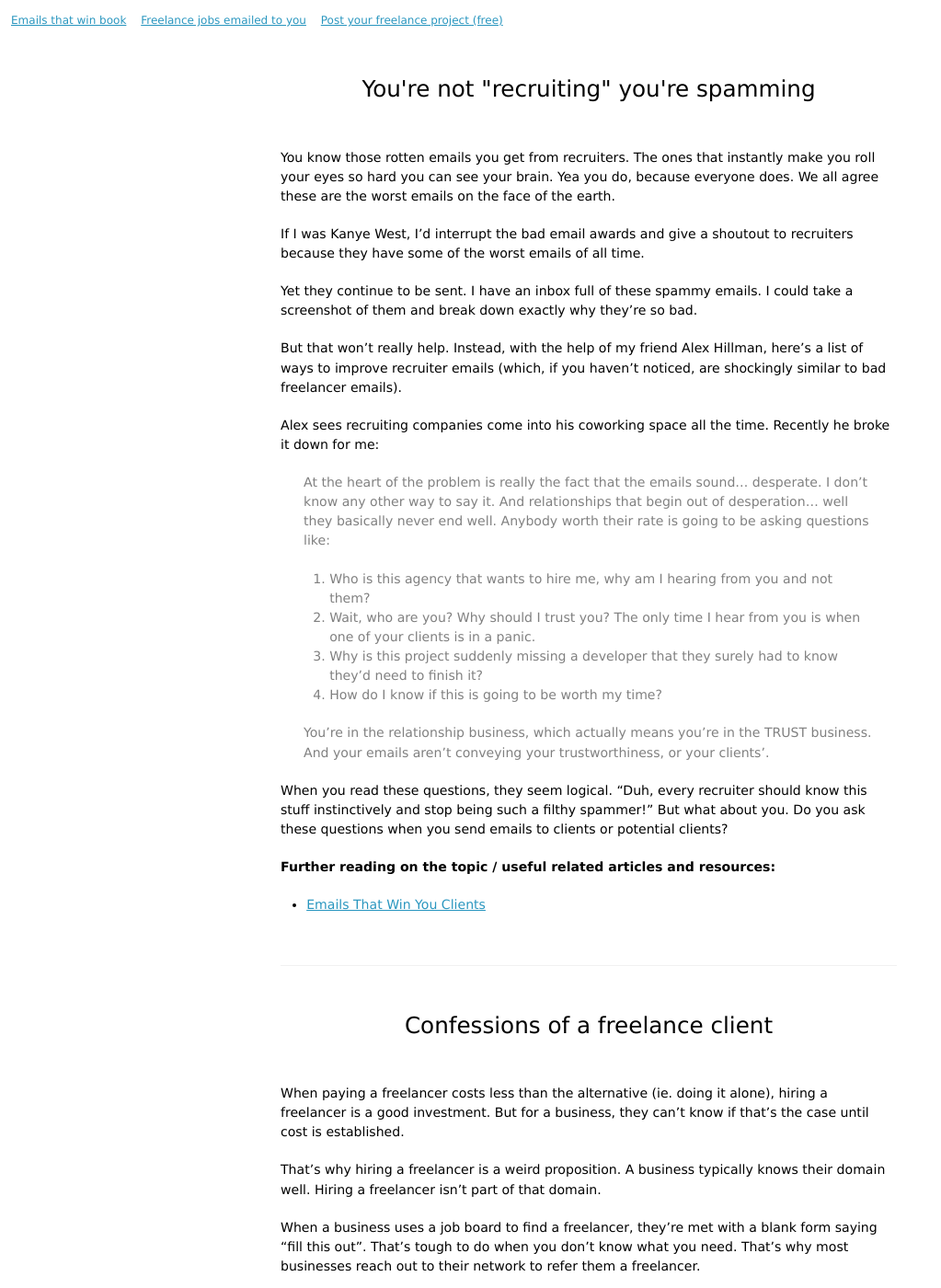
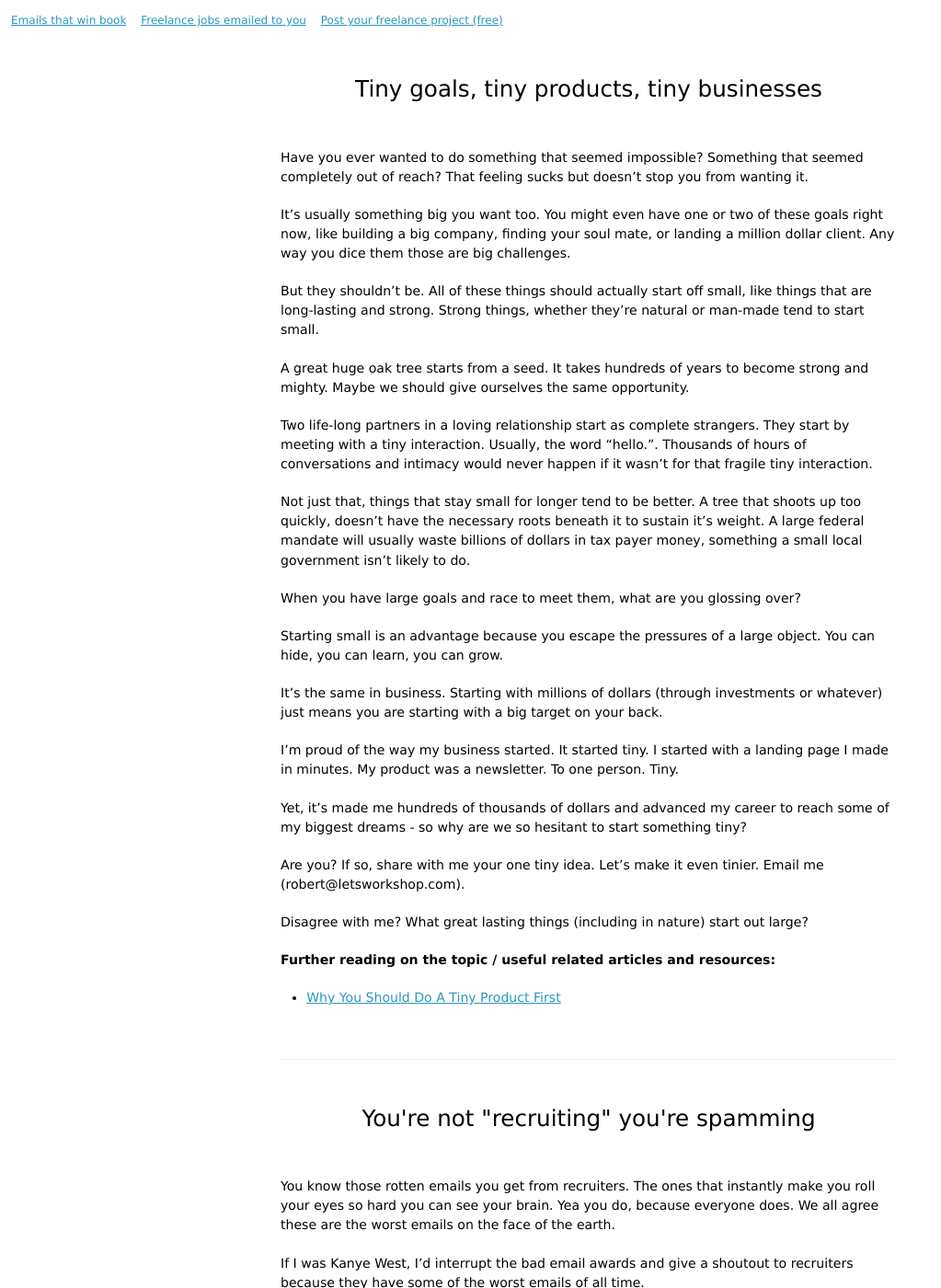
Before and after one commit to robwco/knowingwhattosay, a Jekyll site: the page built from index.html, in a window 1280 px wide and 1400 px high. Shown: the whole window at 92% size, without its empty margins (0-1023 px from the left). Built offline with Jekyll 4.4.1, drawn with Linux system fonts in a browser that asks for light colours; some web fonts are replaced; Markdown is read by kramdown in place of the engine named in the settings; some of the changed text lies outside the part shown.

Commit message:
add post about tiny products

```diff
--- a/_posts/2015-3-29-recruiting.md
+++ b/_posts/2015-03-29-recruiting.md
@@ -12,7 +12,7 @@ If I was Kanye West, I'd interrupt the bad email awards and give a shoutout to r
 
 Yet they continue to be sent. I have an inbox full of these spammy emails. I could take a screenshot of them and break down exactly why they're so bad.
 
-But that won't really help. Instead, with the help of my friend Alex Hillman, here's a list of ways to improve recruiter emails (which, if you haven't noticed, are shockingly similar to bad freelancer emails).
+But that won't really help. Instead, with the help of [my friend Alex Hillman](http://dangerouslyawesome.com/), here's a list of ways to improve recruiter emails (which, if you haven't noticed, are shockingly similar to bad freelancer emails).
 
 Alex sees recruiting companies come into his coworking space all the time. Recently he broke it down for me:
 
--- /dev/null
+++ b/_posts/2015-04-03-tiny.md
@@ -0,0 +1,38 @@
+---
+layout: post
+title: Tiny goals, tiny products, tiny businesses
+tags: business
+permalink: tiny
+author: Robert Williams
+date: 2015-04-03 09:54:00
+---
+
+Have you ever wanted to do something that seemed impossible? Something that seemed completely out of reach? That feeling sucks but doesn't stop you from wanting it.
+
+It's usually something big you want too. You might even have one or two of these goals right now, like building a big company, finding your soul mate, or landing a million dollar client. Any way you dice them those are big challenges.
+
+But they shouldn't be. All of these things should actually start off small, like things that are long-lasting and strong. Strong things, whether they're natural or man-made tend to start small.
+
+A great huge oak tree starts from a seed. It takes hundreds of years to become strong and mighty. Maybe we should give ourselves the same opportunity.
+
+Two life-long partners in a loving relationship start as complete strangers. They start by meeting with a tiny interaction. Usually, the word "hello.". Thousands of hours of conversations and intimacy would never happen if it wasn't for that fragile tiny interaction.
+
+Not just that, things that stay small for longer tend to be better. A tree that shoots up too quickly, doesn't have the necessary roots beneath it to sustain it's weight. A large federal mandate will usually waste billions of dollars in tax payer money, something a small local government isn't likely to do.
+
+When you have large goals and race to meet them, what are you glossing over?
+
+Starting small is an advantage because you escape the pressures of a large object. You can hide, you can learn, you can grow.
+
+It's the same in business. Starting with millions of dollars (through investments or whatever) just means you are starting with a big target on your back.
+
+I'm proud of the way my business started. It started tiny. I started with a landing page I made in minutes. My product was a newsletter. To one person. Tiny.
+
+Yet, it's made me hundreds of thousands of dollars and advanced my career to reach some of my biggest dreams - so why are we so hesitant to start something tiny?
+
+Are you? If so, share with me your one tiny idea. Let's make it even tinier. Email me (robert@letsworkshop.com).
+
+Disagree with me? What great lasting things (including in nature) start out large?
+
+**Further reading on the topic / useful related articles and resources:**
+
+- [Why You Should Do A Tiny Product First](https://unicornfree.com/2013/why-you-should-do-a-tiny-product-first)
```
Also changed, not shown: _drafts/2015-3-29-tiny.md (deleted, +0 -23 lines).
